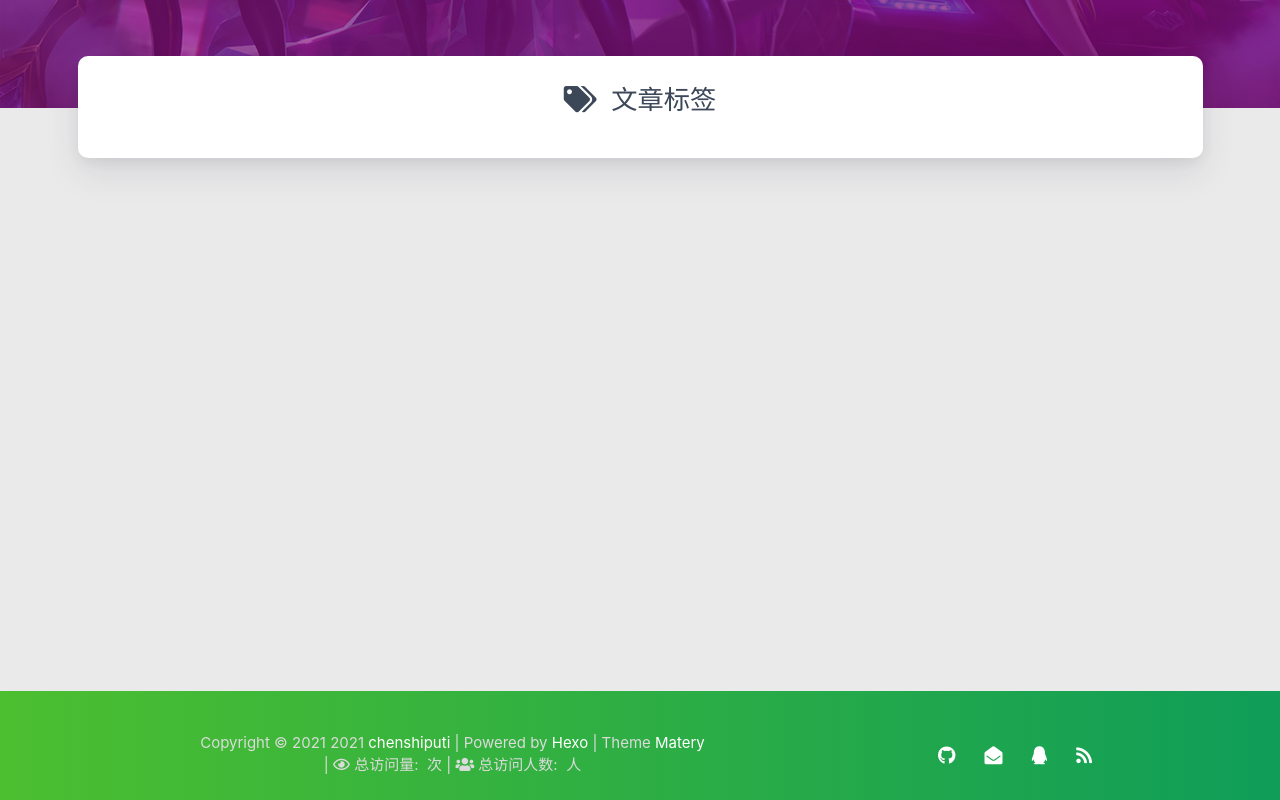
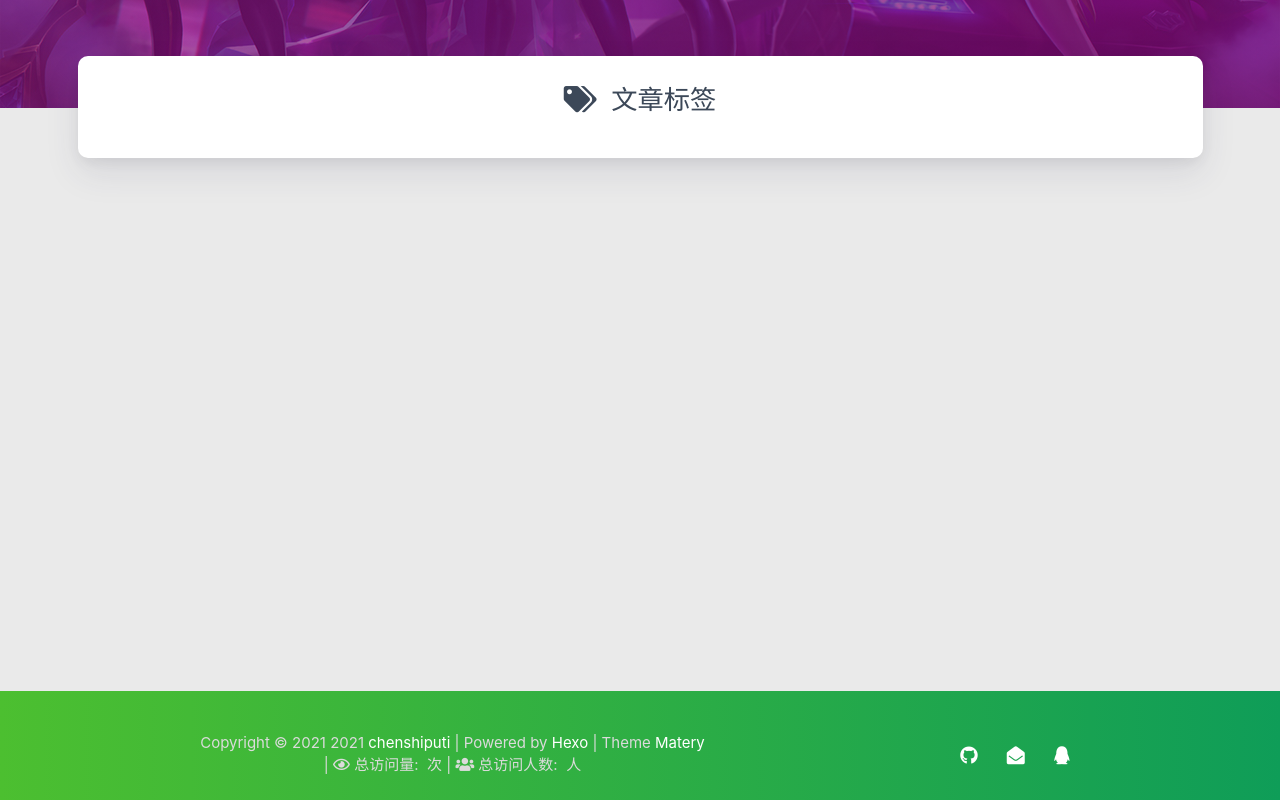
Before and after one commit to rustyYasuo/rustyYasuo.github.io, a plain HTML site: page tags/index.html in a window 1280 px wide. Shown: the part 372-1172 px from the top of the page. Drawn offline with nearby package versions, Linux system fonts and the light colour scheme; some packages are replaced by stand-ins of ours; a script that the page names is missing.

Commit message:
Site updated: 2021-08-12 18:02:04

```diff
--- a/tags/index.html
+++ b/tags/index.html
@@ -486,10 +486,6 @@
 
 
 
-    <a href="/atom.xml" class="tooltipped" target="_blank" data-tooltip="RSS 订阅" data-position="top" data-delay="50">
-        <i class="fas fa-rss"></i>
-    </a>
-
 </div>
     </div>
 </footer>
```
Also changed, not shown: 2021/07/20/第一篇划水博客/index.html (+0 -4 lines), about/index.html (+0 -12 lines), archives/2021/07/index.html (+0 -4 lines), archives/2021/index.html (+0 -4 lines), archives/index.html (+0 -4 lines), categories/index.html (+0 -4 lines), friends/index.html (+0 -4 lines), index.html (+1 -9 lines).
